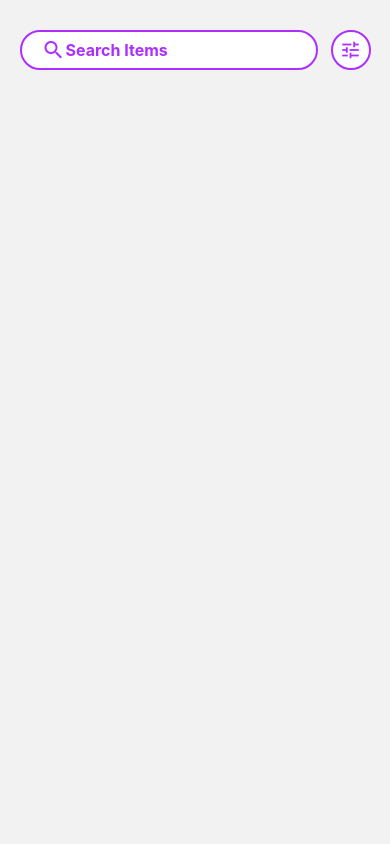
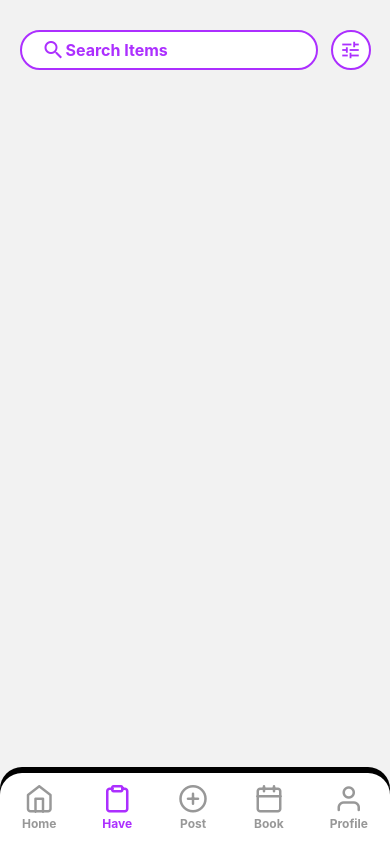
Before and after one commit to HasanAlasker/LendYard, a React Native app in the folder client/: screen /Have in a window 390 px wide. Built offline with nearby package versions, Linux system fonts and the light colour scheme.

Commit message:
home completed

```diff
--- /dev/null
+++ b/client/components/FullScreen.js
@@ -0,0 +1,19 @@
+import React from 'react';
+import { View, StyleSheet } from 'react-native';
+import AppText from '../../client/config/AppText'
+
+function FullScreen(props) {
+  return (
+    <View style={styles.container}>
+
+    </View>
+  );
+}
+
+const styles = StyleSheet.create({
+  container:{
+    flex:1
+  },
+})
+
+export default FullScreen;
--- a/client/components/Navbar.js
+++ b/client/components/Navbar.js
@@ -102,9 +102,7 @@ const getStyles = (theme) =>
       paddingBottom: 13,
       borderTopRightRadius: 22,
       borderTopLeftRadius: 22,
-      bottom: 0,
-      right: 0,
-      left: 0,
+
       width: "100%",
       zIndex: 100,
 
--- a/client/pages/Users/Have.js
+++ b/client/pages/Users/Have.js
@@ -3,20 +3,24 @@ import { View, StyleSheet } from 'react-native';
 import Navbar from '../../components/Navbar';
 import { SafeAreaView } from 'react-native-safe-area-context';
 import SearchBar from '../../components/SearchBar';
+import FullScreen from '../../components/FullScreen';
 
 
 function Have(props) {
   return (
-    <SafeAreaView>
+    <SafeAreaView style={styles.container}>
         <SearchBar></SearchBar>
-
+        <View style={styles.container}></View>
+        <Navbar></Navbar>
     </SafeAreaView>
 
   );
 }
 
 const styles = StyleSheet.create({
-  container:{},
+  container:{
+    flex:1
+  },
 })
 
 export default Have;
```
